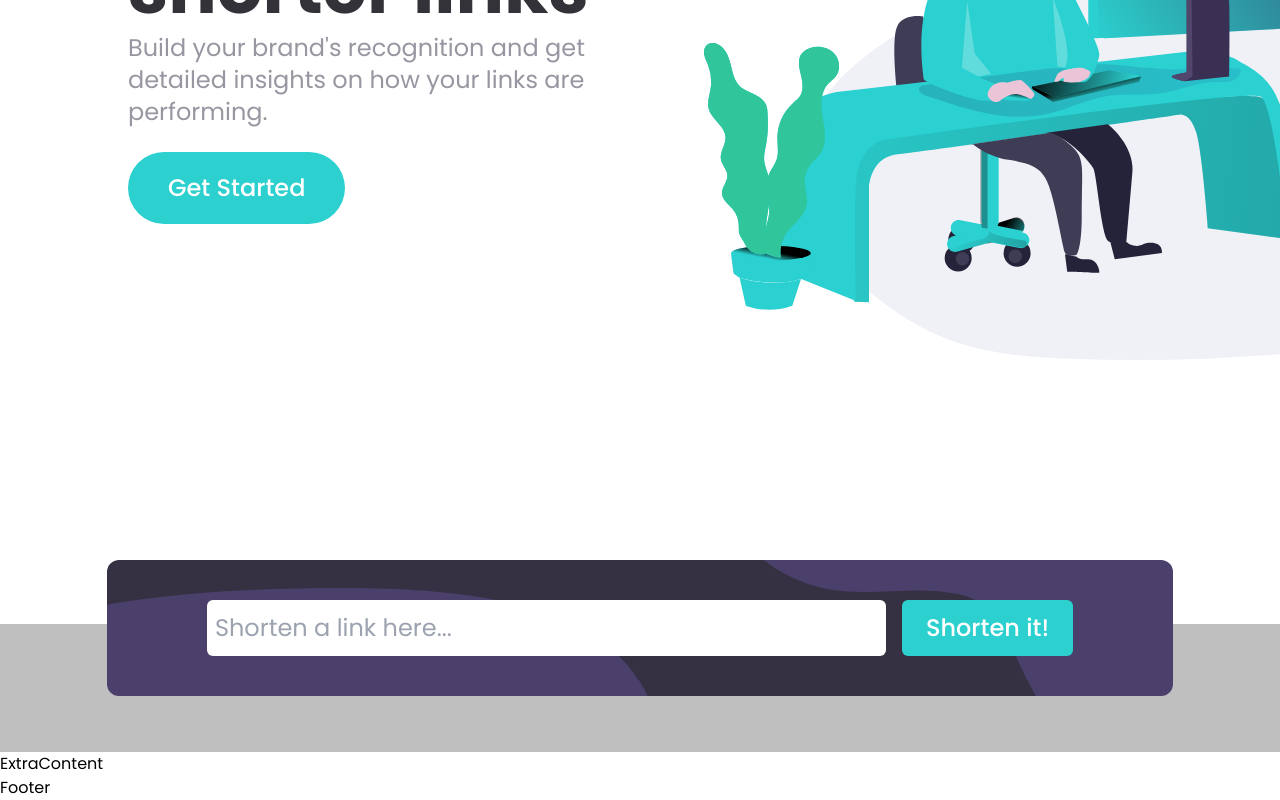
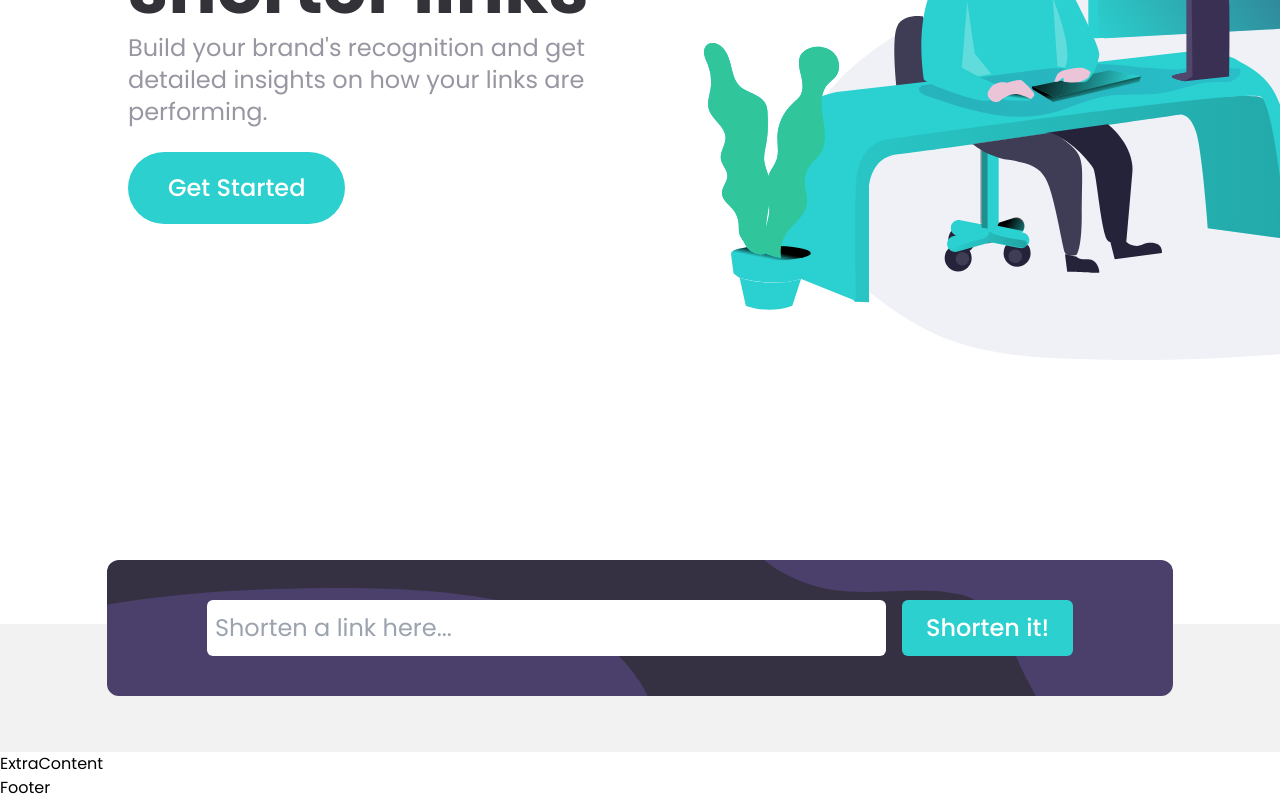
Before and after one commit to zencoder24/url-shortening-app, a React (Create React App) app: page / in a window 1280 px wide. Shown: the part 344-1144 px from the top of the page. Built offline with nearby package versions, Linux system fonts and the light colour scheme.

Commit message:
Updated the gray value in the tailwind config file

```diff
--- a/src/components/SearchBar/SearchBar.jsx
+++ b/src/components/SearchBar/SearchBar.jsx
@@ -27,6 +27,7 @@ function SearchBar() {
         }])
       })
   })
+
   //Checks to see if there are Site Objects stored in Local storage. If so, add them to the sites array.
   useEffect(() => {
     const sitesData = JSON.parse(localStorage.getItem("websites"))
--- a/tailwind.config.js
+++ b/tailwind.config.js
@@ -6,7 +6,7 @@ module.exports = {
         'x-cyan': '#2CD0CF',
         'x-dark-violet': '#353042',
         'x-red': '#ab1616',
-        'x-gray': '#bfbfbf',
+        'x-gray': '#f2f2f2',
         'x-gray-violet': '#9995a1',
         'x-dark-blue': '#333238',
         'x-very-dark-violet': '#222124',
```
Also changed, not shown: src/components/SearchBar/SiteList.jsx (+0 -22 lines).
